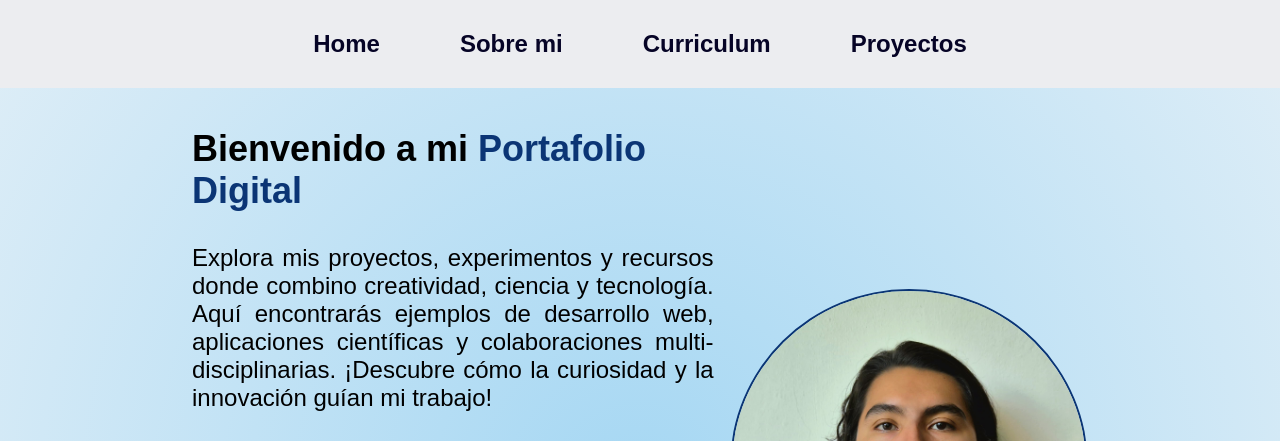
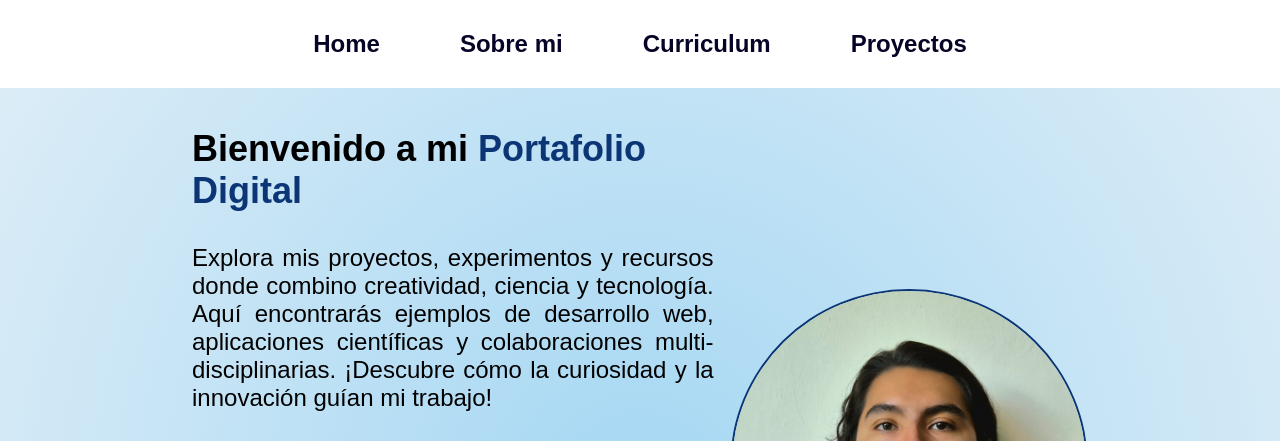
Before and after one commit to Brunov55/personal-portfolio, a plain HTML site: page index.html in a window 1280 px wide. Shown: the top 441 px of the page. Drawn offline with Linux system fonts and the light colour scheme.

Commit message:
2nd Version of Portfolio

```diff
--- a/styles.css
+++ b/styles.css
@@ -17,7 +17,7 @@
     --color-azul-gradiente3: #bde2f8;
     --color-azul-gradiente4: #e8f2f8;
     --color-footer: #0a2540;
-    --color-navbar: #ecedf0;
+    --color-navbar: #ffffff;
     --color-blanco: #f6f6f6;
     --color-blanco-puro: #ffffff;
     --color-hover: #2075aa;
```
